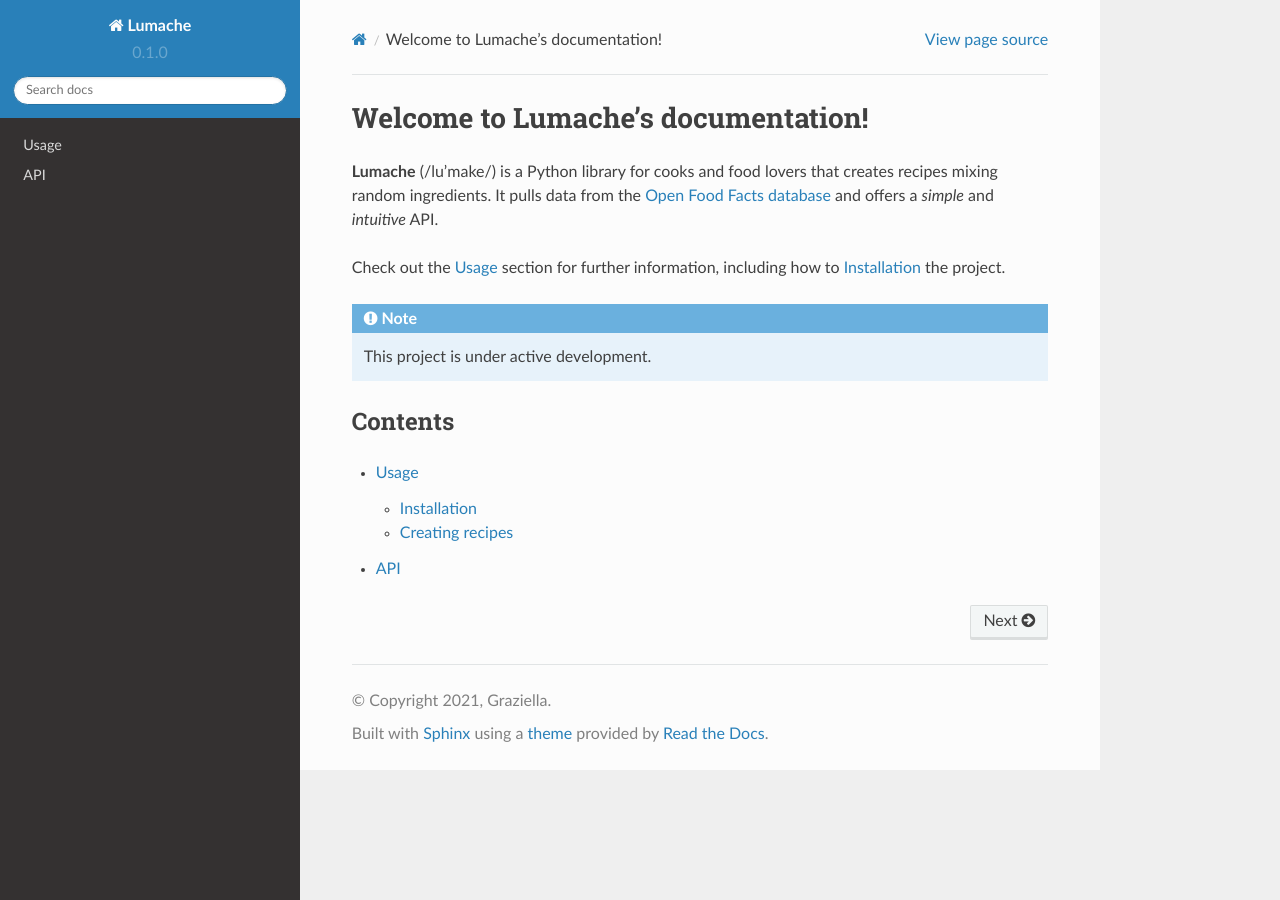
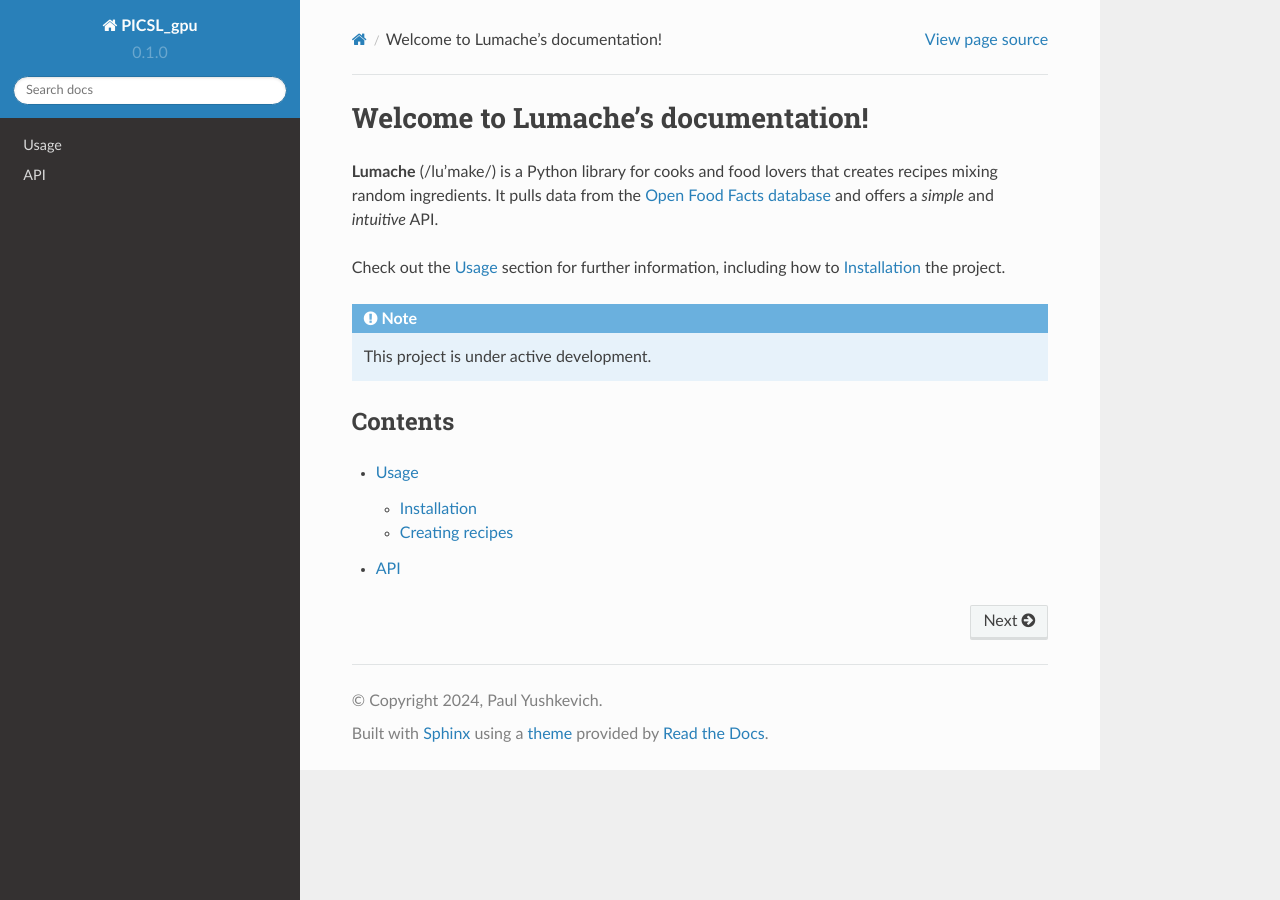
Before and after one commit to pyushkevich/picsl-gpu-environment, a Sphinx documentation site: the page built from docs/source/index.rst, in a window 1280 px wide. Built offline with Sphinx 7.4.7 and the Read the Docs theme 2.0.0, drawn with Linux system fonts in a browser that asks for light colours.

Commit message:
Update conf.py

```diff
--- a/docs/source/conf.py
+++ b/docs/source/conf.py
@@ -2,9 +2,9 @@
 
 # -- Project information
 
-project = 'Lumache'
-copyright = '2021, Graziella'
-author = 'Graziella'
+project = 'PICSL_gpu'
+copyright = '2024, Paul Yushkevich'
+author = 'Paul Yushkevich'
 
 release = '0.1'
 version = '0.1.0'
```
